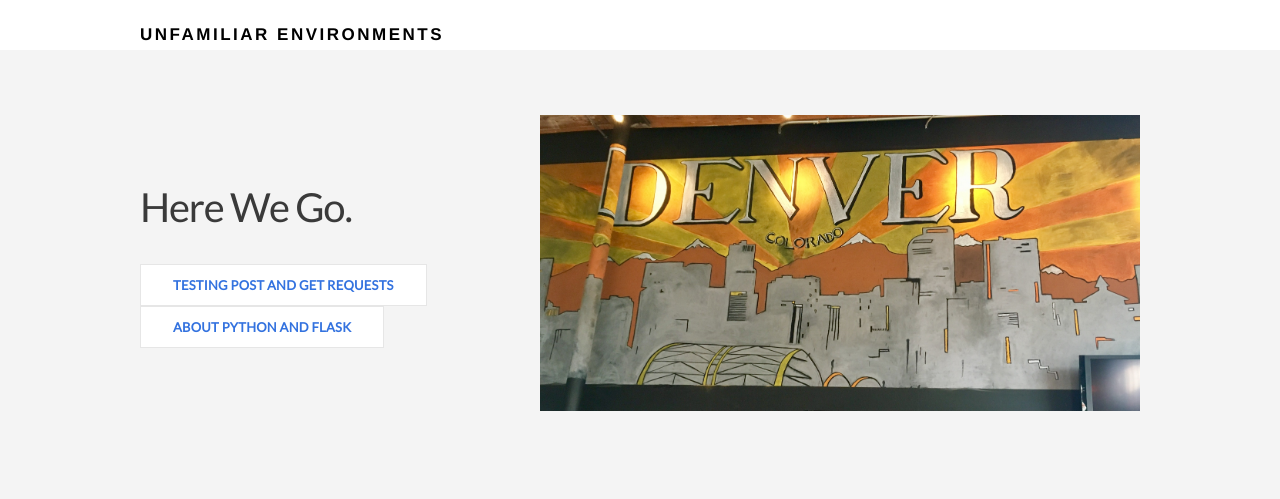
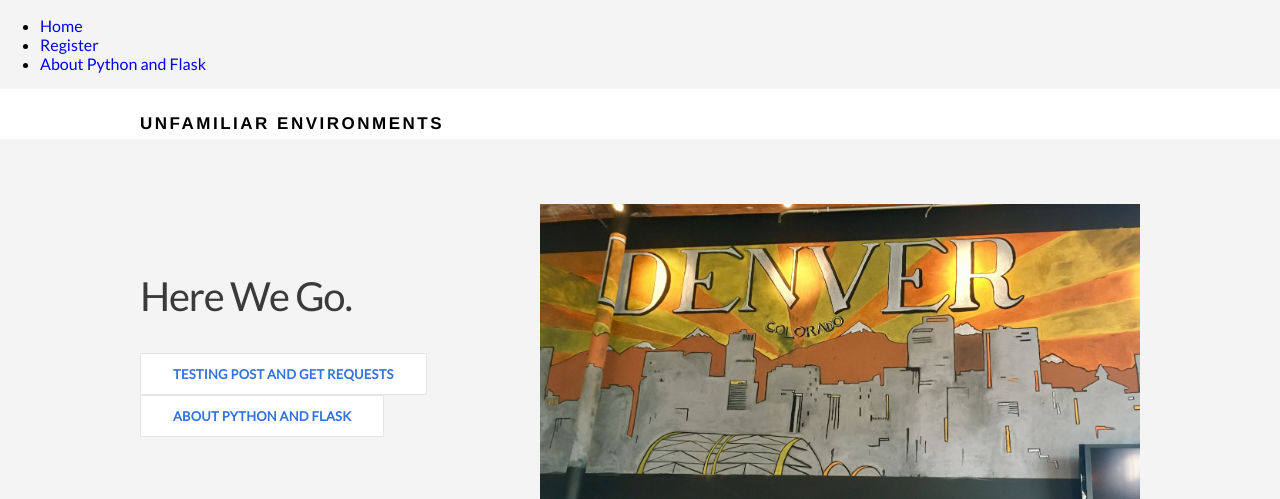
Before and after one commit to SA-ODell/python-flask, a Flask app: page / in a window 1280 px wide. Shown: the top 499 px of the page. Run offline with Flask 2, Linux system fonts and the light colour scheme.

Commit message:
added nav bar

```diff
--- a/templates/layout.html
+++ b/templates/layout.html
@@ -6,6 +6,11 @@
   </head>
 
   <body>
+    <ul class="nav navbar-nav navbar-right">
+    <li><a href="{{ url_for('index') }}">Home</a></li>
+    <li><a href="{{ url_for('signup') }}">Register</a></li>
+    <li><a href="{{ url_for('about') }}">About Python and Flask</a></li>
+</ul>
     <header>
       <div class="container">
         <h1 class="title">Unfamiliar Environments</h1>
```
